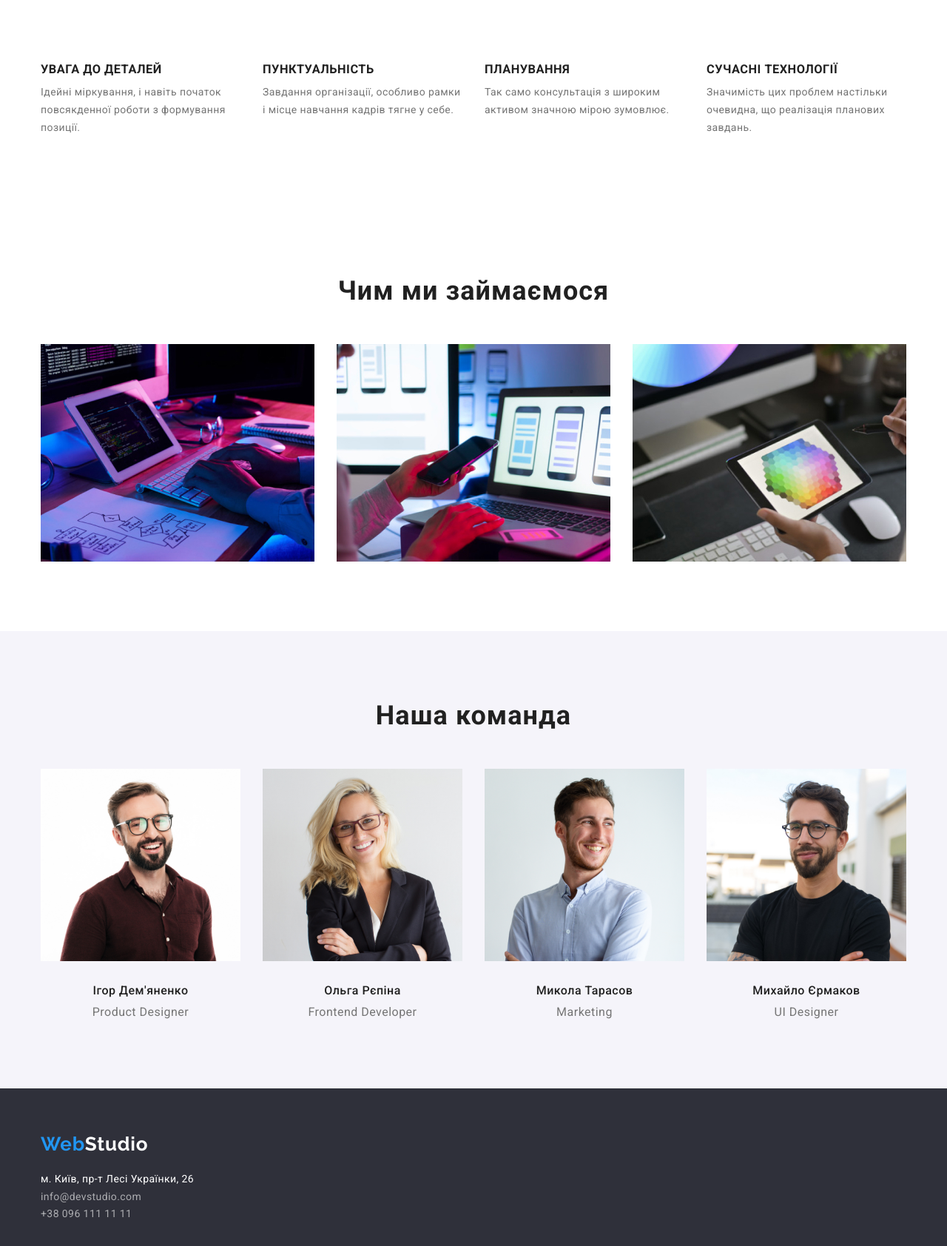
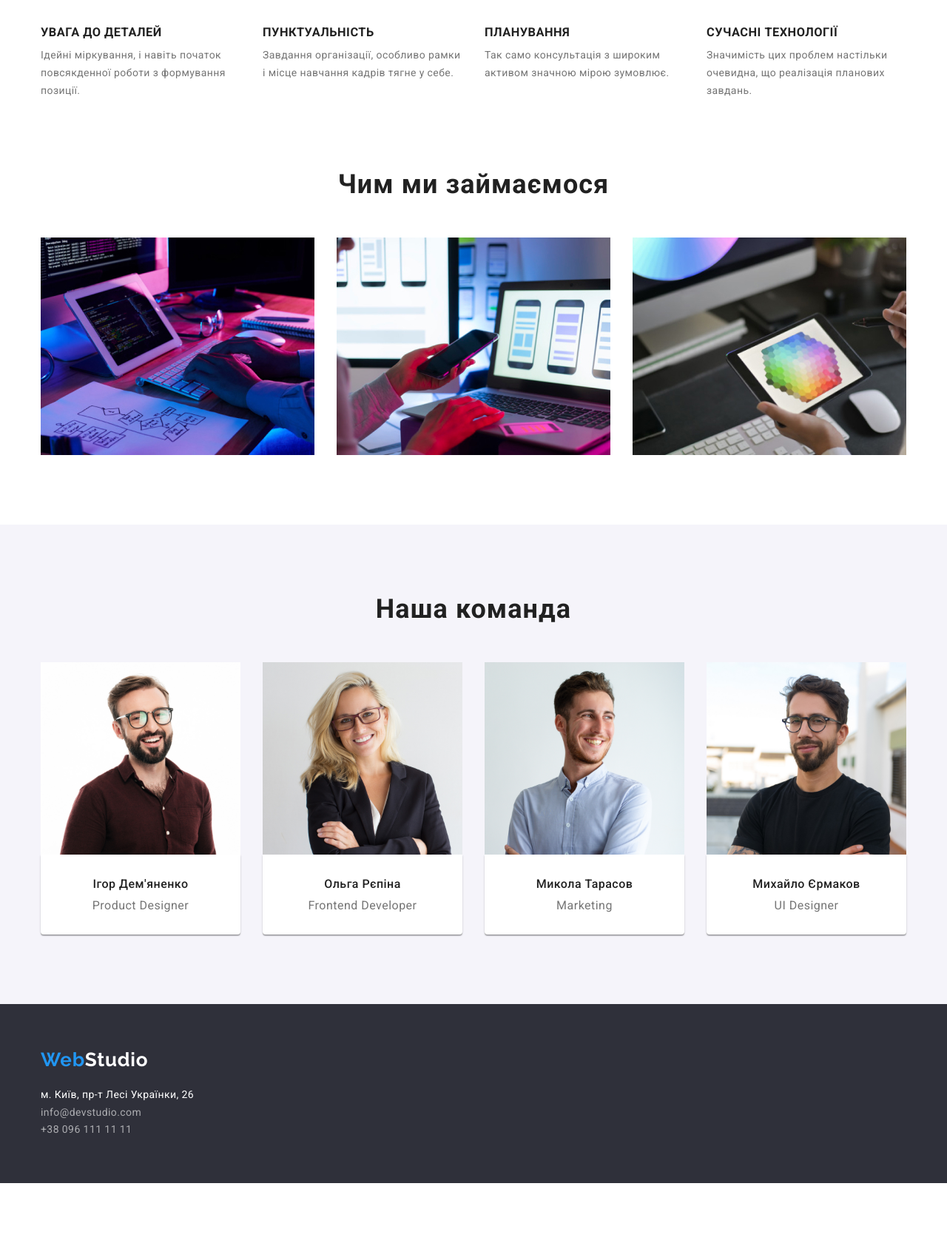
Before and after one commit to Irina40Sigova/goit-markup-hw-03, a plain HTML site: page index.html in a window 1280 px wide. Shown: the part 740-2424 px from the top of the page at 74% size. After the commit the page ends 2339 px from the top, so only its background shows below. Drawn offline with nearby package versions, Linux system fonts and the light colour scheme.

Commit message:
Виправлене ДЗ

```diff
--- a/css/styles.css
+++ b/css/styles.css
@@ -31,6 +31,10 @@ body {
   font-size: 14px;
   background-color: var(--primary-white-color);
 }
+.section {
+  padding-top: 94px;
+  padding-bottom: 94px;
+}
 .container{
   width: 1200px;
   padding-left: 15px;
@@ -44,14 +48,12 @@ body {
 /* ---------------HEADER-------------  */
 
 .header {
-  padding-top: 24px;
-  padding-bottom: 25px;
-  background-color: var(--primary-white-color);
+ border-bottom:1px solid #ECECEC; ;
+ background-color: var(--primary-white-color);
 }
  .header-container{
   display: flex;
   align-items: center;
-  border: 1px solid #ECECEC;
  }
  .header-navigation {
    display: flex;
@@ -112,12 +114,10 @@ body {
 /* ---------------HERO -------------  */
 
 .hero {
+ padding: 200px 0 ;
  background-color:  #2f303a;
 }
-.hero-container{
-  padding-top:200px ;
-  padding-bottom:200px ;
-}
+
 .hero-title {
   font-weight: 900;
   font-size: 44px;
@@ -162,7 +162,7 @@ body {
 
                     /* PORTFOLIO */
 /* --------------------portfolio---------------- */
-.portfolio-container{
+.portfolio{
   padding-top: 94px;
   padding-bottom: 94px;
 }
@@ -187,9 +187,6 @@ body {
   border: 1px solid #EEEEEE;
 }
 
-/* .portfolio-item .picture{
-  width: calc((100%-60px)/3);
-} */
 .portfolio-title.visually-hidden{
     position: absolute;
     white-space: nowrap;
@@ -217,6 +214,7 @@ body {
   color:var(--primary-white-color);
   background-color:var(--accent-text-color);
   padding: 6px 25px ;
+  border: none;
 }
 
 .portfolio-btn.primary:hover
@@ -224,11 +222,13 @@ body {
   color: var(--primary-text-color);
   background-color: #F5F4FA;
   box-shadow: 0px 3px 1px rgba(0, 0, 0, 0.1), 0px 1px 2px rgba(0, 0, 0, 0.08), 0px 2px 2px rgba(0, 0, 0, 0.12);
+
 }
 .portfolio-btn.secondary{
   color:var(--primary-text-color) ;
   background-color: #F5F4FA;
   padding: 6px 22px;
+  border: none;
 }
 .portfolio-btn:hover,
 .portfolio-btn:focus {
@@ -253,11 +253,8 @@ body {
 
 
 /* ----------------ADVANTAGE--------------- */
-.advantage-container{
-  padding-top: 94px;
-  padding-bottom: 94px;
-  margin-left: auto;
-  margin-right: auto;
+.advantage{
+padding-top: 94px;
 }
 .advantage-list{
   display: flex;
@@ -291,9 +288,8 @@ body {
   max-width: 270px;
 }
 /* ------------------FEATURES------------ */
-.features-container{
-  padding-top: 94px;
-  padding-bottom: 94px;
+.features{
+  padding: 94px 0;
 }
 .features-list{
   display: flex;
@@ -310,20 +306,26 @@ body {
   letter-spacing: 0.03em;
   color: var(--primary-text-color);
   margin-bottom: 50px;
-
 }
 /* -------------------TEAM---------------- */
 .team{
+  padding: 94px 0;
   background-color: #F5F4FA;
 }
-.team-container{
- padding-top: 94px;
- padding-bottom: 94px;
-
+.team-item{
+ background-color: var(--primary-white-color);
 }
 .team-list{
   display: flex;
   gap: 30px;
+}
+.team-card{
+ padding-top: 30px;
+ padding-right: 30px;
+ padding-bottom: 30px;
+ padding-left: 30px;
+ box-shadow: 0px 1px 3px rgba(0, 0, 0, 0.12), 0px 1px 1px rgba(0, 0, 0, 0.14), 0px 2px 1px rgba(0, 0, 0, 0.2);
+ border-radius: 0px 0px 4px 4px;
 }
 .team-top-title {
   font-weight: 700;
@@ -342,7 +344,6 @@ body {
   text-align: center;
   letter-spacing: 0.03em;
   color: var(--primary-text-color);
-  margin-top: 30px;
   margin-bottom: 10px;
 }
 .team-text {
@@ -356,11 +357,8 @@ body {
 /*---------------FOOTER---------------  */
 
 .footer {
-background-color: #2f303a;
-}
-.footer-container{
-  padding-top: 60px;
-  padding-bottom: 60px;
+  padding: 60px 0;
+  background-color: #2f303a;
 }
 .footer-item.address{
   margin-top: 20px;
--- a/index.html
+++ b/index.html
@@ -60,7 +60,7 @@
     <!-- Герой -->
     <div>
       <section class="hero">
-        <div class="container hero-container">
+        <div class="container">
           <h1 class="hero-title">Ефективні рішення для вашого бізнесу</h1>
           <button class="hero-btn primary" type="button">
             Замовити послугу
@@ -71,7 +71,7 @@
     <main>
       <!--Переваги  -->
       <section class="advantage">
-        <div class="container advantage-container">
+        <div class="container">
           <h2 class="advantage-title visually-hidden">Пререваги</h2>
           <ul class="advantage-list list">
             <li class="advantage-item">
@@ -108,7 +108,7 @@
 
     <!-- Особливості -->
     <section class="features">
-      <div class="container features-container">
+      <div class="container">
         <h2 class="features-title">Чим ми займаємося</h2>
         <ul class="features-list list">
           <li class="features-item">
@@ -130,39 +130,47 @@
 
     <!-- Команда -->
     <section class="team">
-      <div class="container team-container">
+      <div class="container">
         <h2 class="team-top-title">Наша команда</h2>
         <ul class="team-list list">
           <li class="team-item">
             <img src="./images/img(4).jpg" alt="фото Ігора " width="270" />
 
+            <div class="team-card">
               <h3 class="team-bottom-title">Ігор Дем'яненко</h3>
               <p class="team-text" lang="en">Product Designer</p>
+            </div>
           </li>
           <li class="team-item">
             <img src="./images/img(3).jpg" alt="фото Ольги" width="270" />
 
+            <div class="team-card">
               <h3 class="team-bottom-title">Ольга Рєпіна</h3>
               <p class="team-text" lang="en">Frontend Developer</p>
+            </div>
           </li>
           <li class="team-item">
             <img src="./images/img(1).jpg" alt="фото Миколи" width="270" />
 
+            <div class="team-card">
               <h3 class="team-bottom-title">Микола Тарасов</h3>
               <p class="team-text" lang="en">Marketing</p>
+            </div>
           </li>
           <li class="team-item">
             <img src="./images/img(2).jpg" alt="фото Михайла" width="270" />
 
+            <div class="team-card">
               <h3 class="team-bottom-title">Михайло Єрмаков</h3>
               <p class="team-text" lang="en">UI Designer</p>
+            </div>
           </li>
         </ul>
       </div>
     </section>
 
     <footer class="footer">
-      <div class="container footer-container">
+      <div class="container">
         <a href="#" class="footer-logo link"
           >Web<span class="footer-logo-accent">Studio</span></a
         >
```
Also changed, not shown: portfolio.html (+1 -1 lines). Lines whose indentation alone changed are shown as unchanged.
